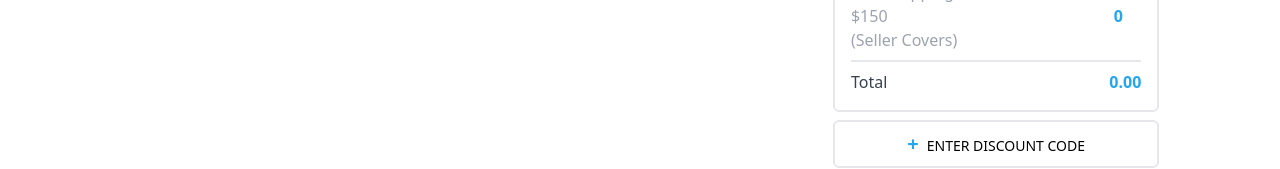
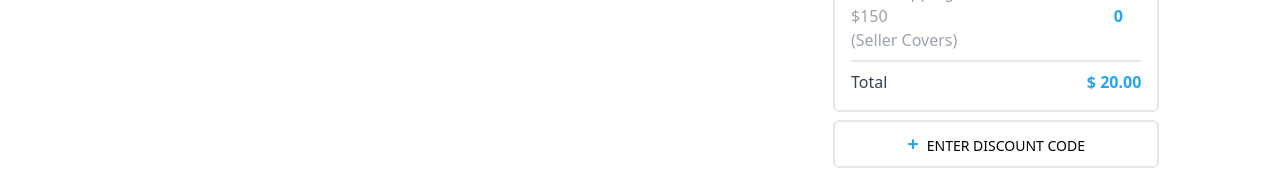
Before and after one commit to ahmettyavuz/yavuz-ecommorce, a React (Vite) app: page /shopping-cart in a window 1280 px wide. Shown: the part 338-507 px from the top of the page. Built offline with nearby package versions, Linux system fonts and the light colour scheme; no server answers; a web font is replaced by a local one.

Commit message:
total price işleminde float kullanıldı

```diff
--- a/src/pages/CreateOrderPage.jsx
+++ b/src/pages/CreateOrderPage.jsx
@@ -40,7 +40,7 @@ const CreateOrderPage = () => {
     <section className="flex justify-center items-center py-10">
       <article className="flex justify-between  max-md:flex-col gap-2 basis-[85%]">
         <div className="w-full">
-          <div className="flex text-2xl font-bold gap-2">
+          <div className="flex text-2xl font-bold gap-2 text-center">
             <div
               className={`basis-1/2 aspect-[4/1] flex justify-center items-center border-2 ${toggle ? "border-b-8 border-b-primary text-primary" : "border-b-8 text-gray-500 bg-gray-200"} rounded-lg `}
               onClick={handleClick}
@@ -102,7 +102,11 @@ const CreateOrderPage = () => {
             <div className="flex justify-between max-lg:text-sm pt-2">
               <p className="text-gray-700">Total</p>
               <p className="text-primary font-bold">
-                {totalPrice >= 150 ? totalPrice + cargoPrice : totalPrice}
+                {totalPrice >= 150
+                  ? totalPrice
+                  : (parseFloat(totalPrice) + parseFloat(cargoPrice)).toFixed(
+                      2
+                    )}
               </p>
             </div>
           </div>
--- a/src/pages/ShoppingCartPage.jsx
+++ b/src/pages/ShoppingCartPage.jsx
@@ -63,7 +63,12 @@ const ShoppingCartPage = () => {
             <div className="flex justify-between max-lg:text-sm pt-2">
               <p className="text-gray-700">Total</p>
               <p className="text-primary font-bold">
-                {totalPrice >= 150 ? totalPrice + cargoPrice : totalPrice}
+                ${" "}
+                {totalPrice > 150
+                  ? totalPrice
+                  : (parseFloat(totalPrice) + parseFloat(cargoPrice)).toFixed(
+                      2
+                    )}
               </p>
             </div>
           </div>
```
